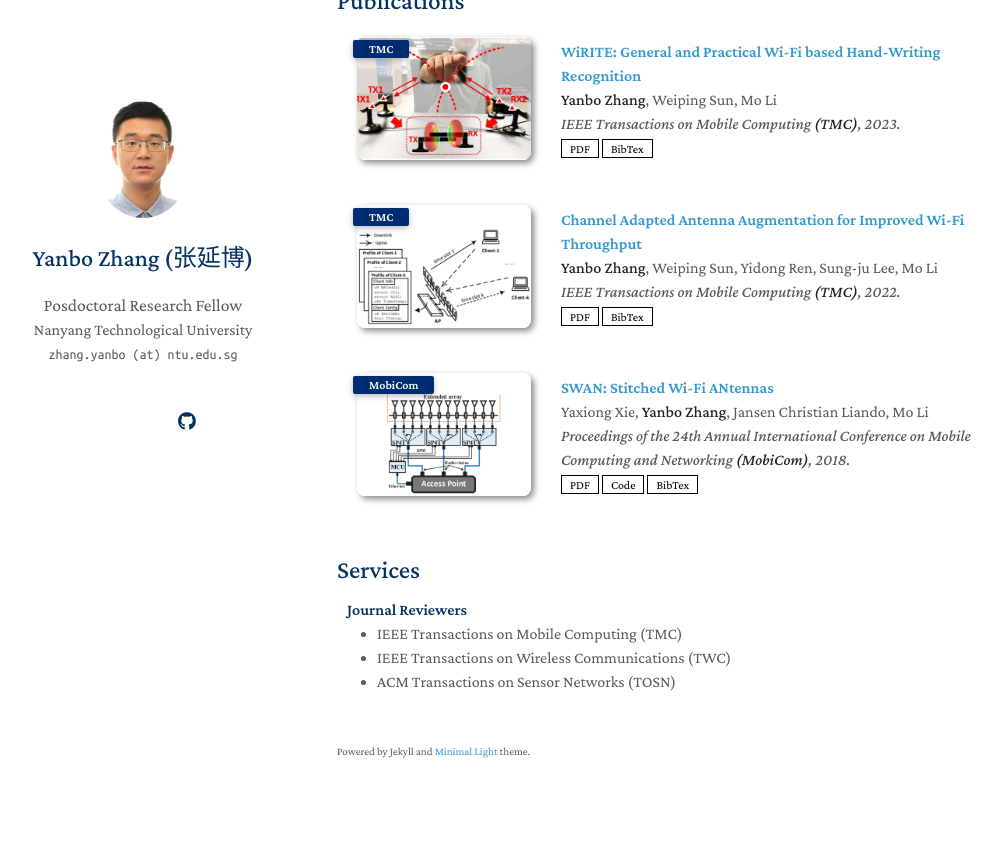
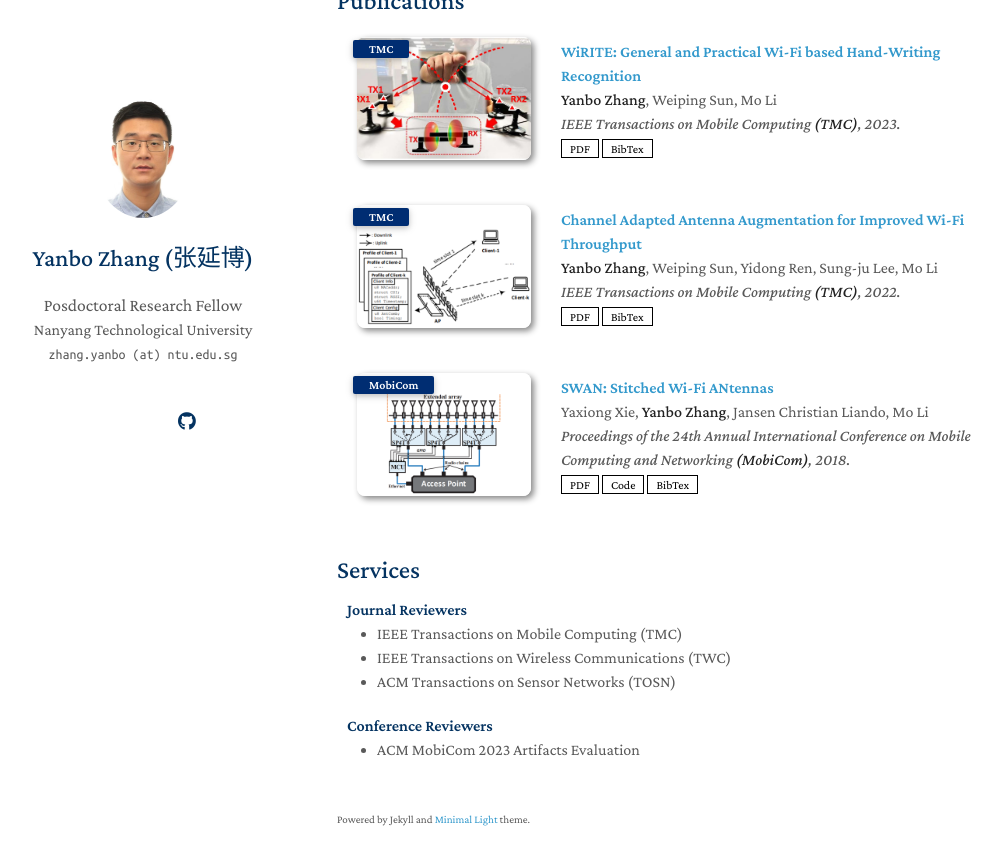
Before and after one commit to yanbozhang003/yanbozhang003.github.io, a Jekyll site: the page built from index.md, in a window 1280 px wide and 900 px high, scrolled down 555 px. Shown: the top 865 px of the window, without its empty margins (133-1135 px from the left). Built offline with Jekyll 4.4.1, drawn with Linux system fonts in a browser that asks for light colours; nearby versions of some CDN libraries; a style sheet for code colours, icons or effects is not loaded; our own code applies the rules of GitHub Pages for plain Markdown files; before the commit the page ends 1387 px from its top, so only the background shows below that.

Commit message:
Update services.md

```diff
--- a/_includes/services.md
+++ b/_includes/services.md
@@ -15,3 +15,9 @@
   <li><a href="https://ieeexplore.ieee.org/xpl/RecentIssue.jsp?punumber=7693"><autocolor>IEEE Transactions on Wireless Communications (TWC)</autocolor></a></li>
   <li><a href="https://dl.acm.org/journal/tosn"><autocolor>ACM Transactions on Sensor Networks (TOSN)</autocolor></a></li>
 </ul>
+
+<h4 style="margin:0 10px 0;">Conference Reviewers</h4>
+
+<ul style="margin:0 0 20px;">
+  <li><a href="https://ieeexplore.ieee.org/xpl/RecentIssue.jsp?punumber=7755"><autocolor>ACM MobiCom 2023 Artifacts Evaluation</autocolor></a></li>
+</ul>
```
